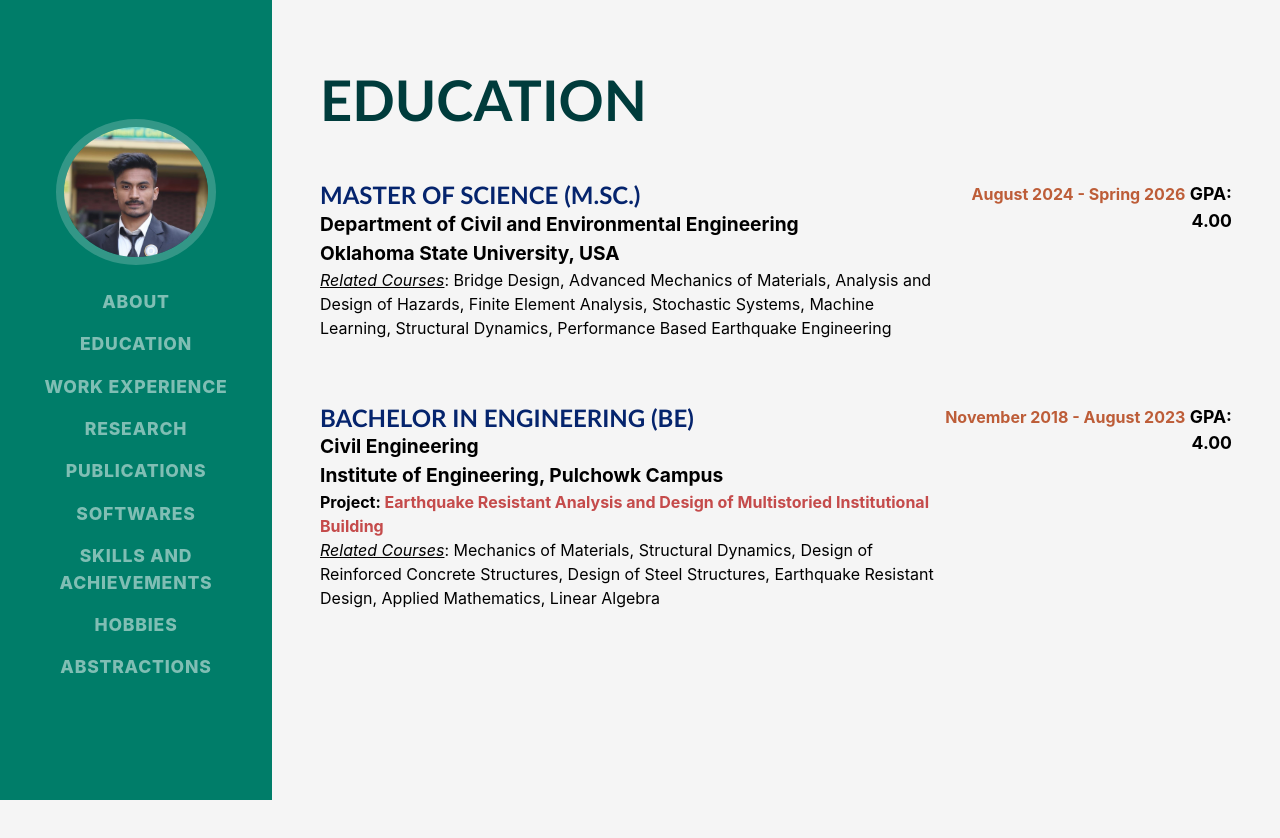
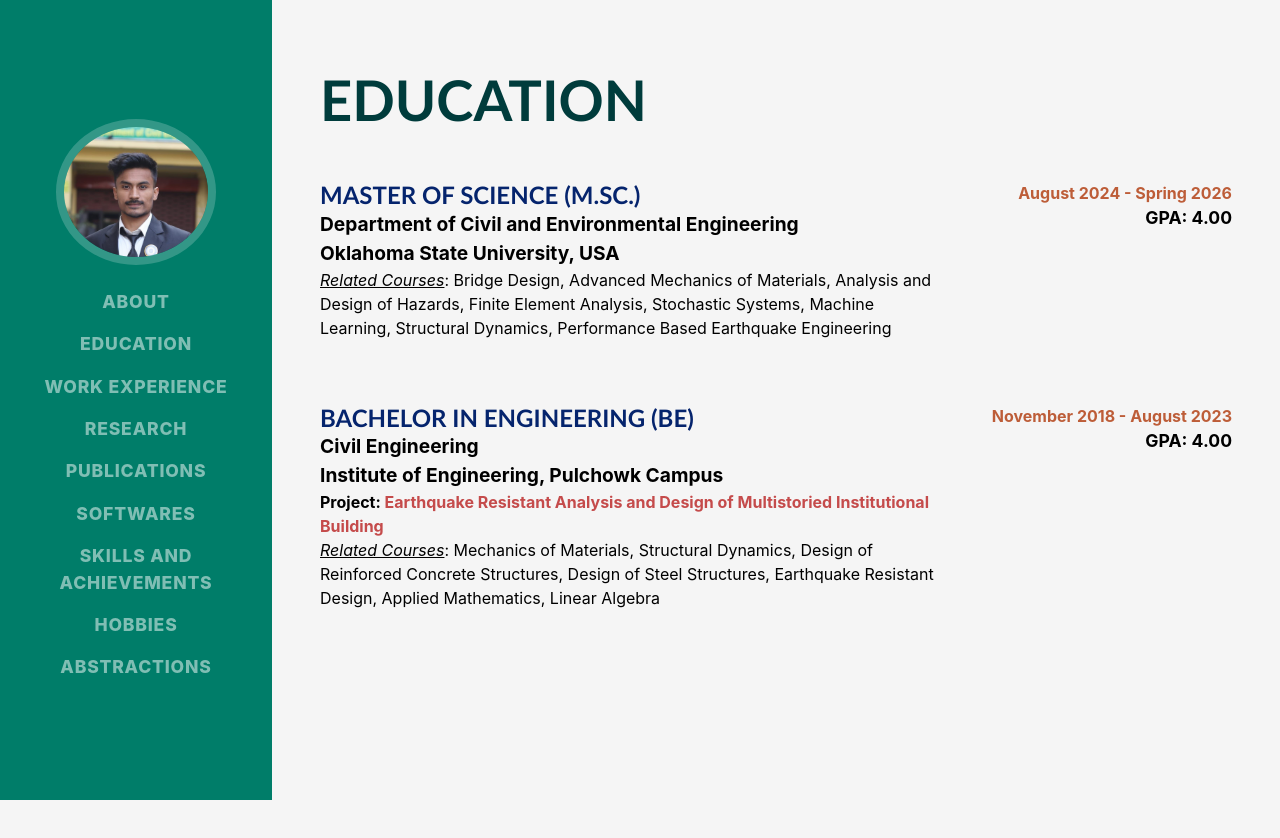
Before and after one commit to amanik789/amanik789.github.io, a website: page layouts/education.html in a window 1280 px wide. Drawn offline with Linux system fonts and the light colour scheme; a web font is replaced by a local one.

Commit message:
Update education and work experience sections; clean image names

```diff
--- a/layouts/education.html
+++ b/layouts/education.html
@@ -120,7 +120,7 @@
               <i><u>Related Courses</u></i>: Bridge Design, Advanced Mechanics of Materials, Analysis and Design of Hazards, Finite Element Analysis, Stochastic Systems, Machine Learning, Structural Dynamics, Performance Based Earthquake Engineering</p>
             </div>
             <div class="resume-date text-md-right">
-              <span class="text-primary"><b>August 2024 - Spring 2026</b></span>
+              <span class="text-primary"><b>August 2024 - Spring 2026</b></span><br>
              <span style="font-size:110%;"><b>GPA: 4.00 </b></span>
             </div>
           </div>
@@ -135,7 +135,7 @@
                 <i><u>Related Courses</u></i>: Mechanics of Materials, Structural Dynamics, Design of Reinforced Concrete Structures, Design of Steel Structures, Earthquake Resistant Design, Applied Mathematics, Linear Algebra </p>
             </div>
             <div class="resume-date text-md-right">
-              <span class="text-primary"><b>November 2018 - August 2023</b></span>
+              <span class="text-primary"><b>November 2018 - August 2023</b></span><br>
             <span style="font-size:110%;"><b>GPA: 4.00 </b></span>
             </div>
           </div>
```
Also changed, not shown: layouts/workexperience.html (+5 -5 lines), img/MCSnew.png (added), img/coldstorage.png (renamed from img/cold storage.png).
